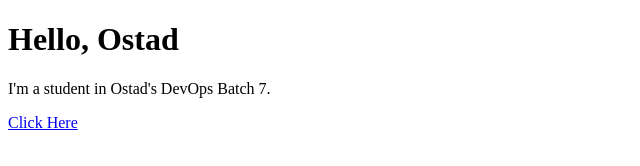
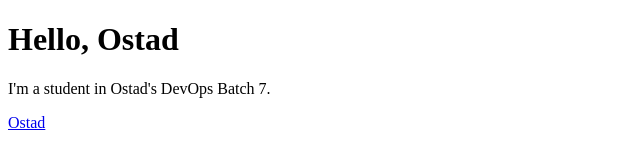
Before and after one commit to tanemrahman/devops-practice, a plain HTML site: page index.html in a window 1280 px wide. Shown: the full height of the page, 0-640 px from the left. Drawn offline with Linux system fonts and the light colour scheme.

Commit message:
Combined feature2 commits after rebase and squash

```diff
--- a/index.html
+++ b/index.html
@@ -8,6 +8,6 @@
 <body>
     <h1>Hello, Ostad</h1>
     <p>I'm a student in Ostad's DevOps Batch 7.</p>
-    <a href="https://ostad.app/">Click Here</a>
+    <a href="https://ostad.app/">Ostad</a>
 </body>
 </html>
```
